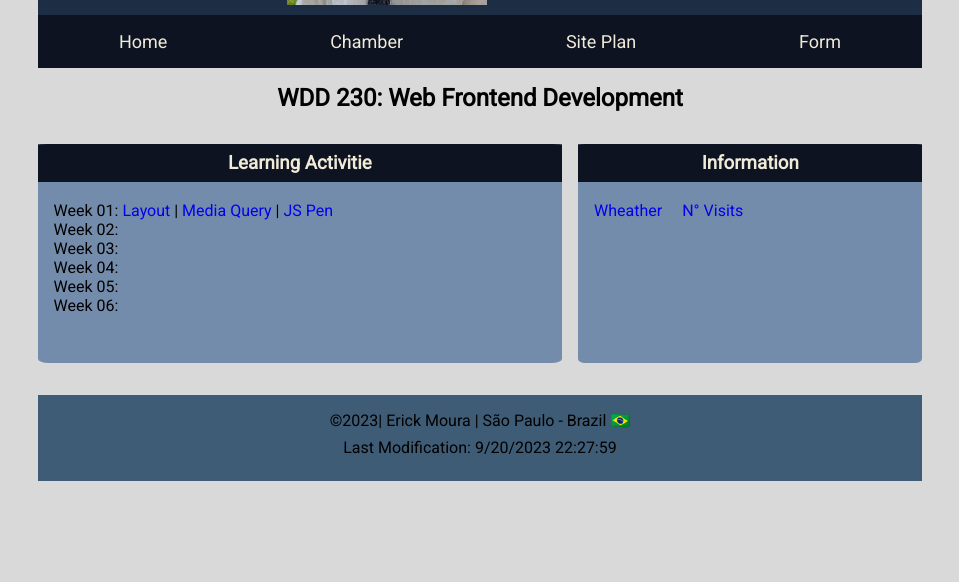
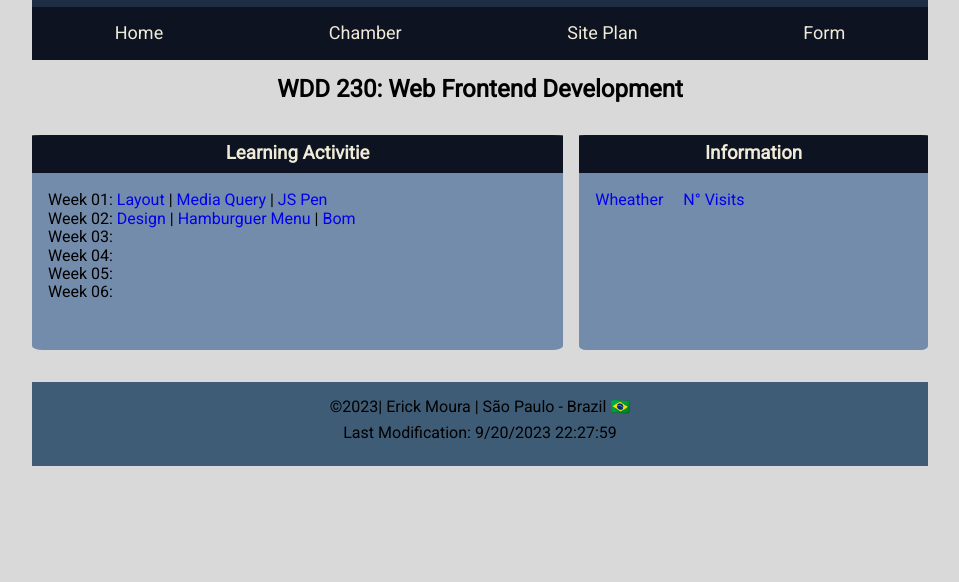
Before and after one commit to erickandreww/wdd230, a plain HTML site: page index.html in a window 1280 px wide. Shown: the part 218-800 px from the top of the page, without its empty margins (160-1119 px from the left). Drawn offline with nearby package versions, Linux system fonts and the light colour scheme; a web font is replaced by a local one.

Commit message:
"normalize.css activity"

```diff
--- a/index.html
+++ b/index.html
@@ -9,6 +9,7 @@
     <link rel="preconnect" href="https://fonts.googleapis.com">
     <link rel="preconnect" href="https://fonts.gstatic.com" crossorigin>
     <link href="https://fonts.googleapis.com/css2?family=Copse&family=Roboto&display=swap" rel="stylesheet">
+    <link rel="stylesheet" href="styles/normalize.css">
     <link rel="stylesheet" href="styles/base.css">
     <link rel="stylesheet" href="styles/larger.css">
     <link rel="icon" href="favicon.ico" type="images/x-icon" >
@@ -36,7 +37,7 @@
             <h3>Learning Activitie</h3>
             <ul>
                 <li>Week 01: <a href="#">Layout</a> | <a href="week01/media-query.html">Media Query</a> | <a href="#">JS Pen</a></li>
-                <li>Week 02: <a href="#"></a></li>
+                <li>Week 02: <a href="/week02/design.html">Design</a> | <a href="https://codepen.io/Erick-kush/pen/dywZqPP">Hamburguer Menu</a> | <a href="week02/bom.html">Bom</a></li>
                 <li>Week 03: <a href="#"></a></li>
                 <li>Week 04: <a href="#"></a></li>
                 <li>Week 05: <a href="#"></a></li>
```
